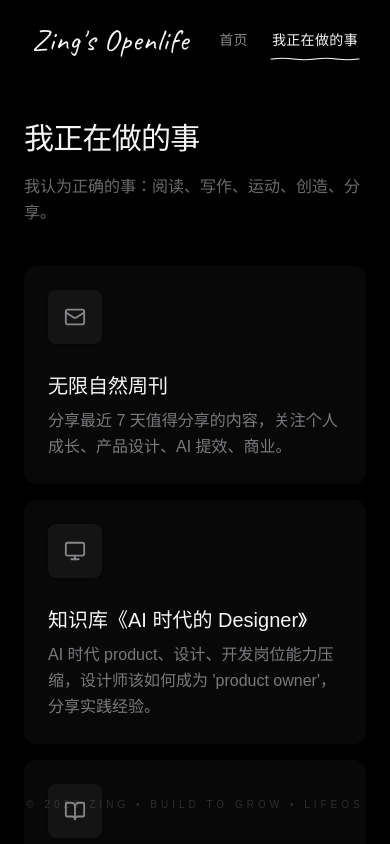
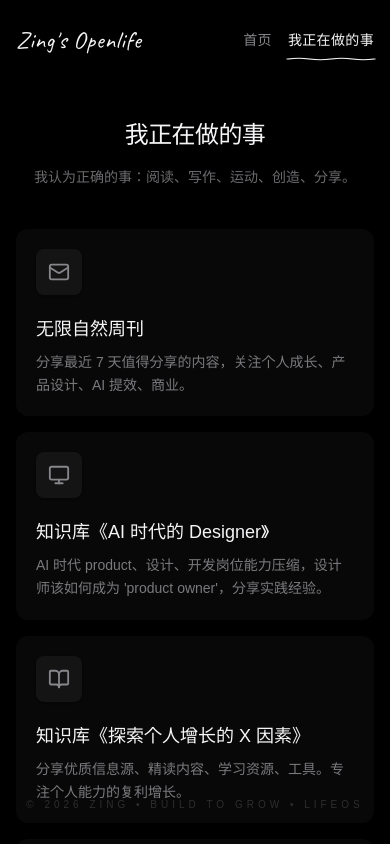
Before and after one commit to zing927/myblog20260430, a React (Vite) app: page / in a window 390 px wide. Both pictures are taken after a click on the button "我正在做的事". Shown: the top 844 px of the page. Built offline with nearby package versions, Linux system fonts and the light colour scheme; a small style sheet from the web is missing; a web font is replaced by a local one.

Commit message:
feat: Adjust homepage and 'what I'm doing' layout
Refine text sizes, spacing, and padding on the homepage and the 'What I'm Doing' section. Improve responsiveness for various screen sizes, ensuring better readability and visual appeal.

```diff
--- a/src/App.tsx
+++ b/src/App.tsx
@@ -50,13 +50,13 @@ const Home = () => (
     initial={{ opacity: 0, y: 20 }}
     animate={{ opacity: 1, y: 0 }}
     exit={{ opacity: 0, y: -20 }}
-    className="flex-grow flex flex-col justify-center items-center text-center px-6 max-w-5xl mx-auto py-8"
+    className="flex-grow flex flex-col justify-center items-center text-center px-4 md:px-6 max-w-5xl mx-auto py-12 md:py-8"
   >
     <div className="max-w-4xl w-full">
-      <h2 className="text-4xl md:text-6xl font-medium mb-6 text-custom-primary tracking-widest leading-[1.1]">
+      <h2 className="text-3xl md:text-6xl font-medium mb-6 text-custom-primary tracking-widest leading-[1.2] md:leading-[1.1]">
         在AI时代<br/>持续探索个人增长的X因素
       </h2>
-      <p className="text-lg md:text-xl text-custom-secondary mb-10 max-w-2xl mx-auto leading-relaxed font-light opacity-90">
+      <p className="text-base md:text-xl text-custom-secondary mb-10 max-w-2xl mx-auto leading-relaxed font-light opacity-90">
         我是Zing，10年Aiot产品体验设计师，现居杭州。在这里，记录关于产品体验、个人增长、LifeOS构建的底层逻辑，实践感受。
       </p>
 
@@ -127,35 +127,35 @@ const WhatImDoing = () => {
       initial={{ opacity: 0 }}
       animate={{ opacity: 1 }}
       exit={{ opacity: 0 }}
-      className="max-w-4xl mx-auto px-6 py-10"
+      className="max-w-4xl mx-auto px-4 md:px-6 py-10 md:py-20"
     >
-      <header className="mb-10">
-        <h2 className="text-3xl font-medium mb-4 text-custom-primary tracking-tight leading-tight">我正在做的事</h2>
-        <p className="text-custom-secondary text-base font-light opacity-80 leading-relaxed max-w-xl">
+      <header className="mb-10 text-center md:text-left">
+        <h2 className="text-2xl md:text-3xl font-medium mb-4 text-custom-primary tracking-tight leading-tight">我正在做的事</h2>
+        <p className="text-custom-secondary text-sm md:text-base font-light opacity-80 leading-relaxed max-w-xl mx-auto md:mx-0">
           我认为正确的事：阅读、写作、运动、创造、分享。
         </p>
       </header>
-      <div className="grid grid-cols-1 gap-4">
+      <div className="grid grid-cols-1 gap-4 md:gap-6">
         {items.map((item, index) => (
           <motion.div
             key={item.id}
             initial={{ opacity: 0, y: 15 }}
             animate={{ opacity: 1, y: 0 }}
             transition={{ delay: index * 0.08, duration: 0.4 }}
-            className={`flex flex-col md:flex-row gap-6 items-start p-6 rounded-xl bg-white/[0.03] backdrop-blur-2xl transition-all duration-300 hover:bg-white/[0.08] group overflow-hidden relative ${item.href ? 'cursor-pointer shadow-xl hover:shadow-accent/5' : ''}`}
+            className={`flex flex-col md:flex-row gap-4 md:gap-6 items-start p-5 md:p-6 rounded-xl bg-white/[0.03] backdrop-blur-2xl transition-all duration-300 hover:bg-white/[0.08] group overflow-hidden relative ${item.href ? 'cursor-pointer shadow-xl hover:shadow-accent/5' : ''}`}
             onClick={() => item.href && window.open(item.href, '_blank')}
           >
-            <div className="p-4 rounded-lg bg-white/5 shadow-sm flex-shrink-0 text-custom-secondary group-hover:text-accent transition-all">
+            <div className="p-3 md:p-4 rounded-lg bg-white/5 shadow-sm flex-shrink-0 text-custom-secondary group-hover:text-accent transition-all">
               {item.icon}
             </div>
-            <div className="flex-grow pt-1">
+            <div className="flex-grow pt-1 w-full">
               <div className="flex items-center justify-between mb-2">
-                <h3 className="text-xl font-medium text-custom-primary group-hover:text-accent transition-colors">
+                <h3 className="text-lg md:text-xl font-medium text-custom-primary group-hover:text-accent transition-colors">
                   {item.title}
                 </h3>
                 {item.href && <ArrowRight size={18} className="text-accent opacity-0 group-hover:opacity-100 -translate-x-3 group-hover:translate-x-0 transition-all font-bold" />}
               </div>
-              <p className="text-base text-custom-secondary leading-relaxed opacity-90">{item.desc}</p>
+              <p className="text-sm md:text-base text-custom-secondary leading-relaxed opacity-90">{item.desc}</p>
             </div>
           </motion.div>
         ))}
@@ -179,16 +179,16 @@ export default function App() {
     <div className="min-h-screen text-custom-primary selection:bg-accent/20 bg-custom-primary relative overflow-hidden flex flex-col">
       {/* Navigation */}
       <nav className="fixed top-0 left-0 right-0 z-50 bg-custom-primary/80 backdrop-blur-2xl">
-        <div className="max-w-6xl mx-auto px-8 h-20 flex items-center justify-between relative z-10">
+        <div className="max-w-6xl mx-auto px-4 md:px-8 h-20 flex items-center justify-between relative z-10">
           <div
-            className="text-3xl font-handwriting tracking-wide cursor-pointer hover:text-accent transition-colors"
+            className="text-2xl md:text-3xl font-handwriting tracking-wide cursor-pointer hover:text-accent transition-colors"
             onClick={() => setActiveTab('home')}
           >
             Zing's Openlife
           </div>
 
-          <div className="flex items-center gap-6 md:gap-10">
-            <div className="flex gap-6 md:gap-10 transition-all">
+          <div className="flex items-center gap-4 md:gap-10">
+            <div className="flex gap-4 md:gap-10 transition-all">
               {navItems.map((item) => (
                 <button
                   key={item.id}
@@ -209,7 +209,7 @@ export default function App() {
       </nav>
 
       {/* Content */}
-      <main className={`flex-grow pt-20 pb-20 flex flex-col relative z-10 ${activeTab === 'home' ? 'h-screen' : ''}`}>
+      <main className={`flex-grow pt-20 pb-24 md:pb-20 flex flex-col relative z-10 ${activeTab === 'home' ? 'min-h-[calc(100vh-80px)]' : ''}`}>
         <AnimatePresence mode="wait">
           {activeTab === 'home' && <Home key="home" />}
           {activeTab === 'now' && <WhatImDoing key="now" />}
```
